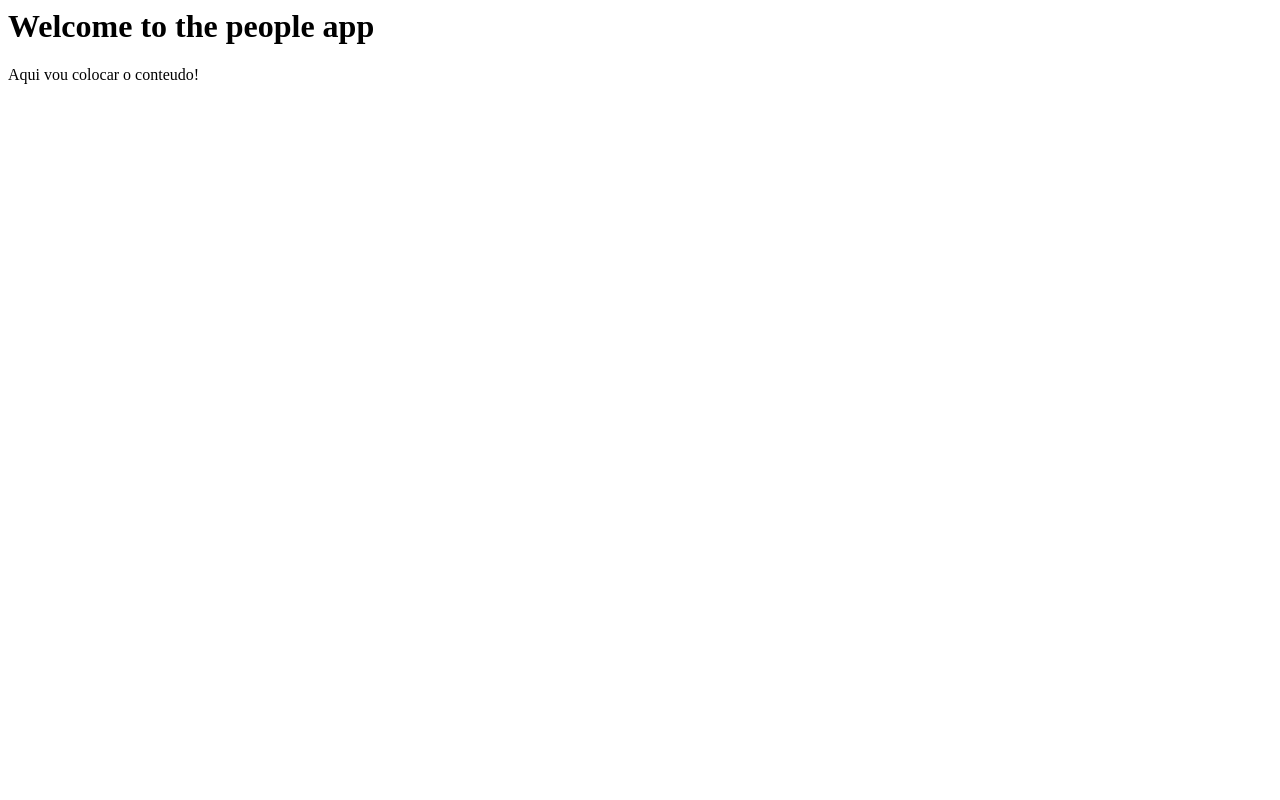
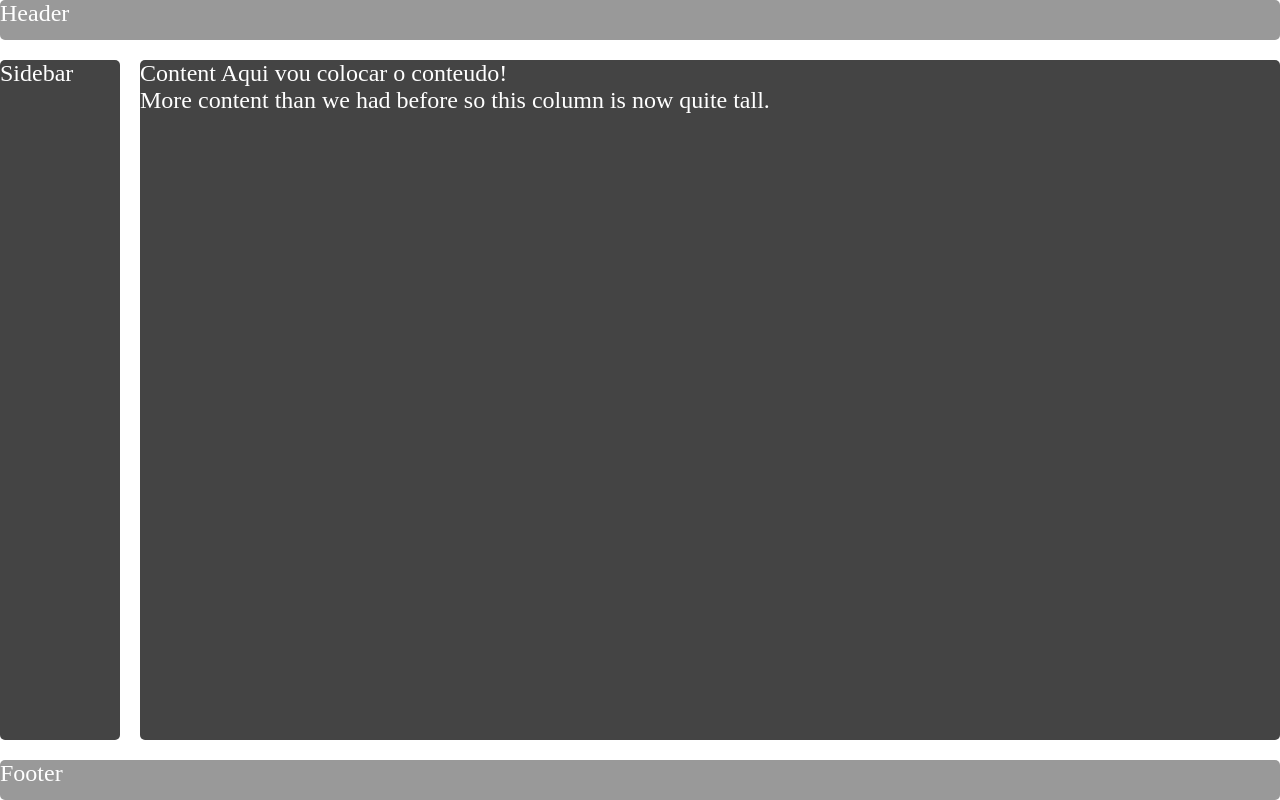
Before and after one commit to murilobandrade/treinamento, a Django app: page /pessoas/ in a window 1280 px wide. Run offline with Django 3.2, Linux system fonts and the light colour scheme.

Commit message:
feat: Writing base template to view

```diff
--- /dev/null
+++ b/pessoas/static/pessoas/css/main.css
@@ -0,0 +1,81 @@
+:root {
+    --gap: 20px;
+}
+
+body {
+    margin: 0;
+    padding: 0;
+    box-sizing: border-box;
+}
+
+.sidebar {
+    grid-area: sidebar;
+}
+
+.content {
+    grid-area: content;
+}
+
+.header {
+    grid-area: header;
+}
+
+.footer {
+    grid-area: footer;
+}
+
+.wrapper {
+    color: #444;
+}
+
+.wrapper {
+    width: 100%;
+    margin: 0;
+    padding: 0;
+    display: grid;
+    grid-gap: var(--gap);
+    grid-template-areas:
+    "header"
+    "sidebar"
+    "content"
+    "footer"
+}
+
+@media only screen and (min-width: 500px)  {
+    .wrapper {
+
+        grid-template-columns: 20% auto;
+        grid-template-areas:
+        "header   header"
+        "sidebar  content"
+        "footer   footer";
+    }
+}
+
+@media only screen and (min-width: 600px)   {
+    .wrapper {
+        grid-gap: var(--gap);
+        grid-template-columns: 120px auto 120px;
+        grid-template-areas:
+        "header  header  header"
+        "sidebar content content"
+        "footer  footer  footer";
+    }
+}
+
+.box {
+    background-color: #444;
+    color: #fff;
+    border-radius: 5px;
+    font-size: 150%;
+}
+
+.header,
+.footer {
+    background-color: #999;
+    height: 5vh;
+}
+
+.content {
+    height: calc(90vh - calc(var(--gap)*2));
+}
--- a/pessoas/templates/pessoas/base.html
+++ b/pessoas/templates/pessoas/base.html
@@ -1,15 +1,25 @@
+<!DOCTYPE html>
+{% load static %}
 <html lang="pt-BR">
     <head>
+        <meta charset="utf-8"/>
         <title>
         {% block title %}
             People app
-        {% endblock %}
+        {% endblock title %}
         </title>
+        <link rel="stylesheet" href="{% static 'pessoas/css/main.css' %}" type="text/css"/>
     </head>
     <body>
-        <h1>Welcome to the people app</h1>
-        {% block content %}
-            We love all the people!
-        {% endblock content %}
+        <div class="wrapper">
+            <div class="box header">Header</div>
+            <div class="box sidebar">Sidebar</div>
+            <div class="box content">Content
+                {% block content %}
+                    We love all the people!
+                {% endblock content %}
+                <br/> More content than we had before so this column is now quite tall.</div>
+            <div class="box footer">Footer</div>
+          </div>
     </body>
 </html>
--- a/treinamento/urls.py
+++ b/treinamento/urls.py
@@ -15,8 +15,10 @@ Including another URLconf
 """
 from django.contrib import admin
 from django.urls import path, include
+from django.views.generic.base import RedirectView
 
 urlpatterns = [
     path('admin/', admin.site.urls),
-    path('pessoas/', include('pessoas.urls'))
+    path('pessoas/', include('pessoas.urls')),
+    path('', RedirectView.as_view(url='/pessoas/'), name='pessoas')
 ]
```
Also changed, not shown: README.md.
